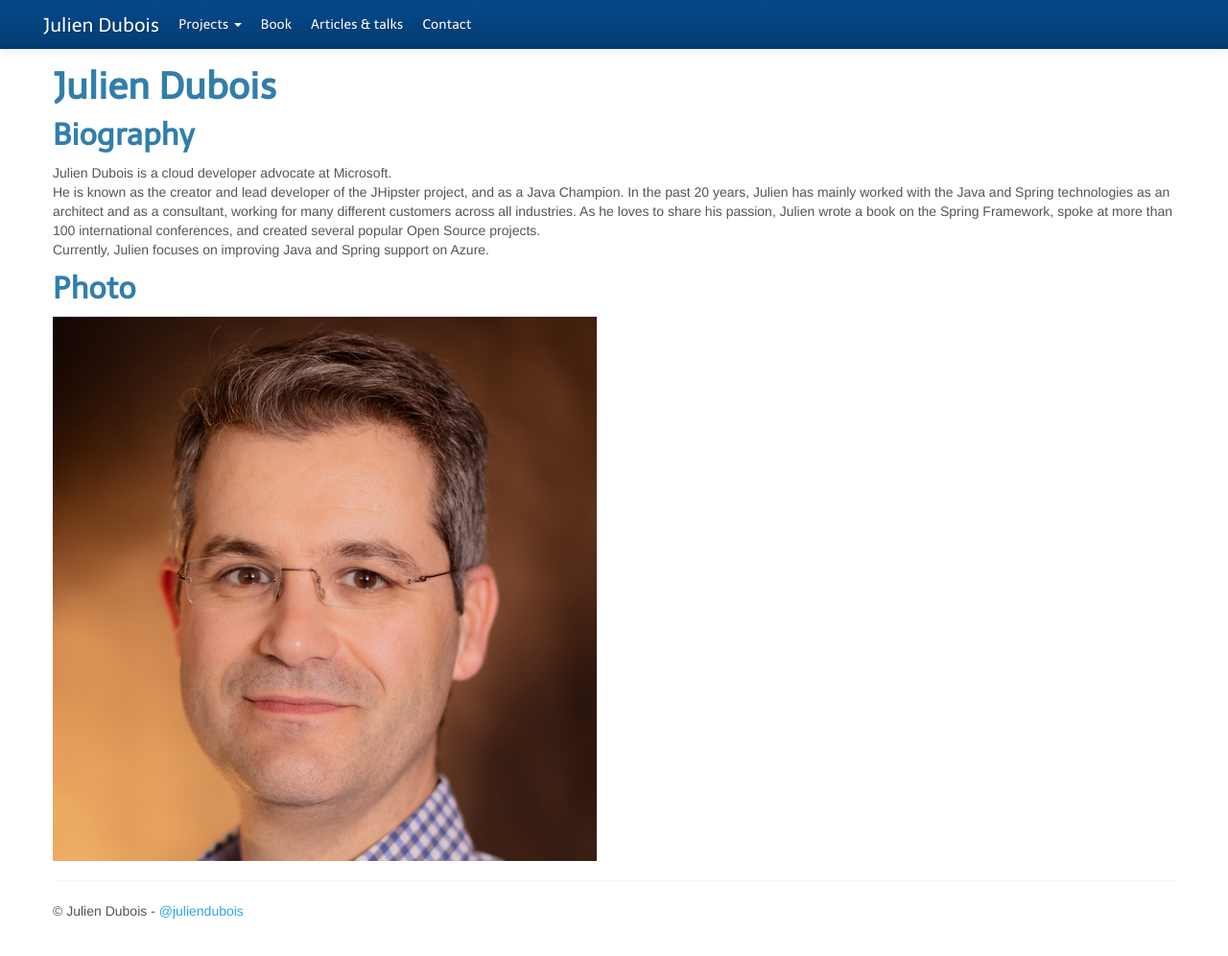
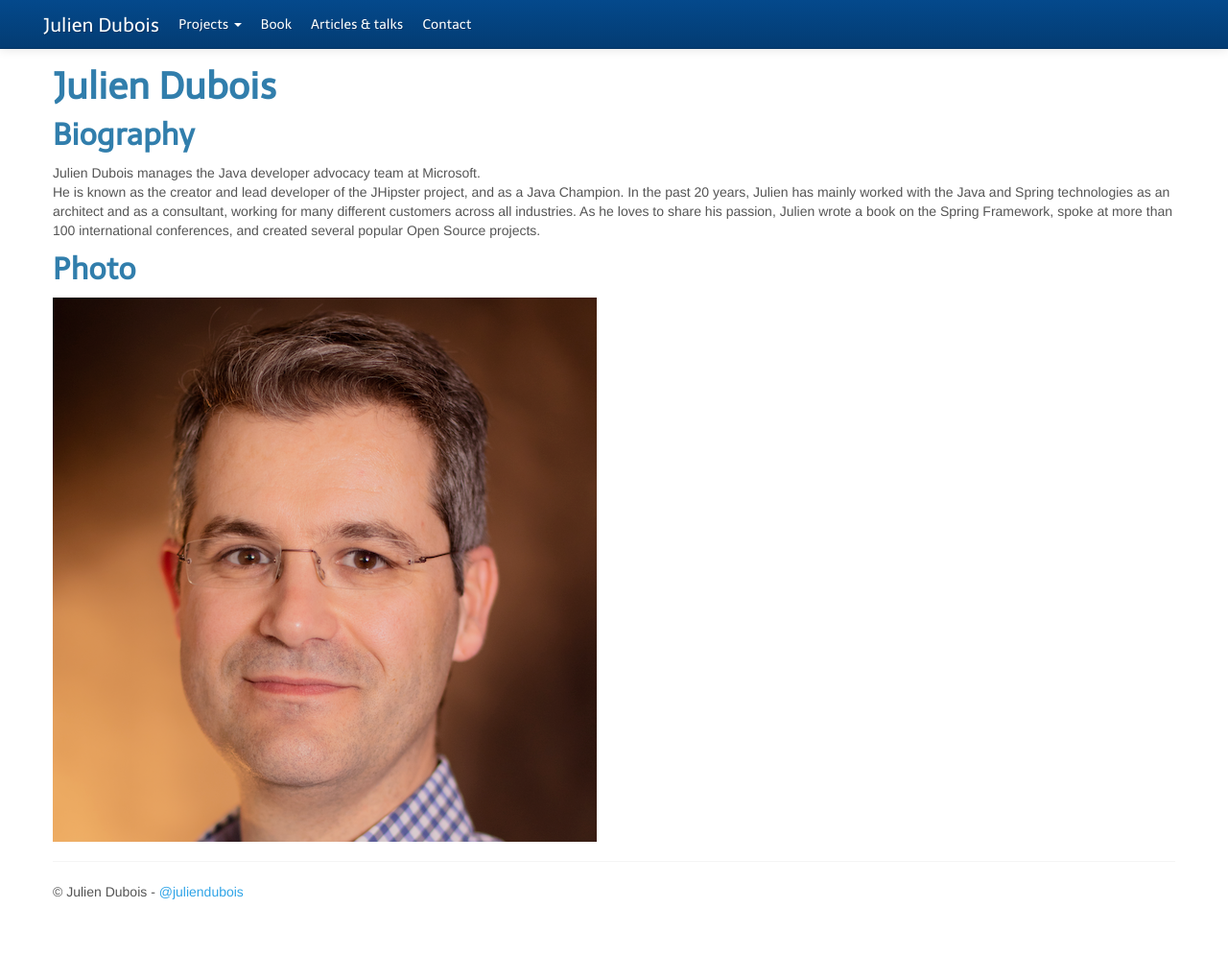
Before and after one commit to jdubois/jdubois.github.com, a Jekyll site: the page built from bio.html, in a window 1280 px wide and 1009 px high. Shown: the top 996 px of the window at 96% size. Built offline with Jekyll 4.4.1, drawn with Linux system fonts in a browser that asks for light colours; nearby versions of some CDN libraries.

Commit message:
Update bio

```diff
--- a/bio-fr.html
+++ b/bio-fr.html
@@ -8,7 +8,7 @@ title: French Biography
 <h2>Biographie</h2>
 
 <p>
-  Julien Dubois est Cloud Developer Advocate chez Microsoft.<br>
+  Julien Dubois est le manager de l'équipe des Java Developer Advocates chez Microsoft.<br>
   Il est connu pour être le créateur et principal développeur du projet JHipster, ainsi que pour être un Java Champion.
   Au cours des 20 dernières années, Julien a principalement travaillé sur les technologies Java et Spring en tant
   qu'architecte et consultant, travaillant pour de nombreux clients à travers toutes les industries. Comme il aime partager
--- a/bio.html
+++ b/bio.html
@@ -8,12 +8,11 @@ title: Bio
 <h2>Biography</h2>
 
 <p>
-  Julien Dubois is a cloud developer advocate at Microsoft.<br>
+  Julien Dubois manages the Java developer advocacy team at Microsoft.<br>
   He is known as the creator and lead developer of the JHipster project, and as a Java Champion. In the past 20 years,
   Julien has mainly worked with the Java and Spring technologies as an architect and as a consultant, working for many different
   customers across all industries. As he loves to share his passion, Julien wrote a book on the Spring Framework, spoke at
   more than 100 international conferences, and created several popular Open Source projects.<br>
-  Currently, Julien focuses on improving Java and Spring support on Azure.
 </p>
 
 <h2>Photo</h2>
```
